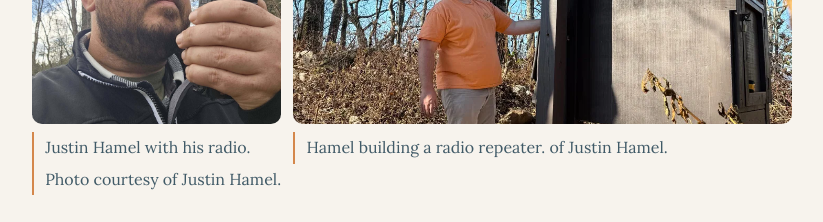
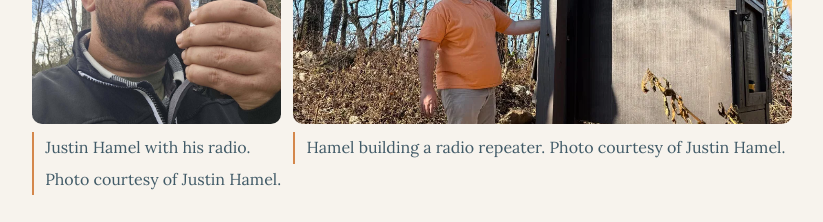
Before and after one commit to crankooo/Caught-in-the-Current, a plain HTML site: page HAM.html in a window 1280 px wide. Shown: the part 5220-5442 px from the top of the page, without its empty margins (74-897 px from the left). Drawn offline with nearby package versions, Linux system fonts and the light colour scheme; a web font is replaced by a local one.

```diff
--- a/HAM.html
+++ b/HAM.html
@@ -348,7 +348,7 @@ footer { background: var(--navy); padding: 2.8rem 3rem; text-align: center; marg
   </div>
   <div>
     <img src="images/story/HAM/3b.jpg" alt="" style="width: 100%; height: 280px; object-fit: cover; border-radius: 10px; display: block;">
-    <p class="photo-caption">Hamel building a radio repeater.  of Justin Hamel.</p>
+    <p class="photo-caption">Hamel building a radio repeater. Photo courtesy of Justin Hamel.</p>
   </div>
 </div>
 
```
